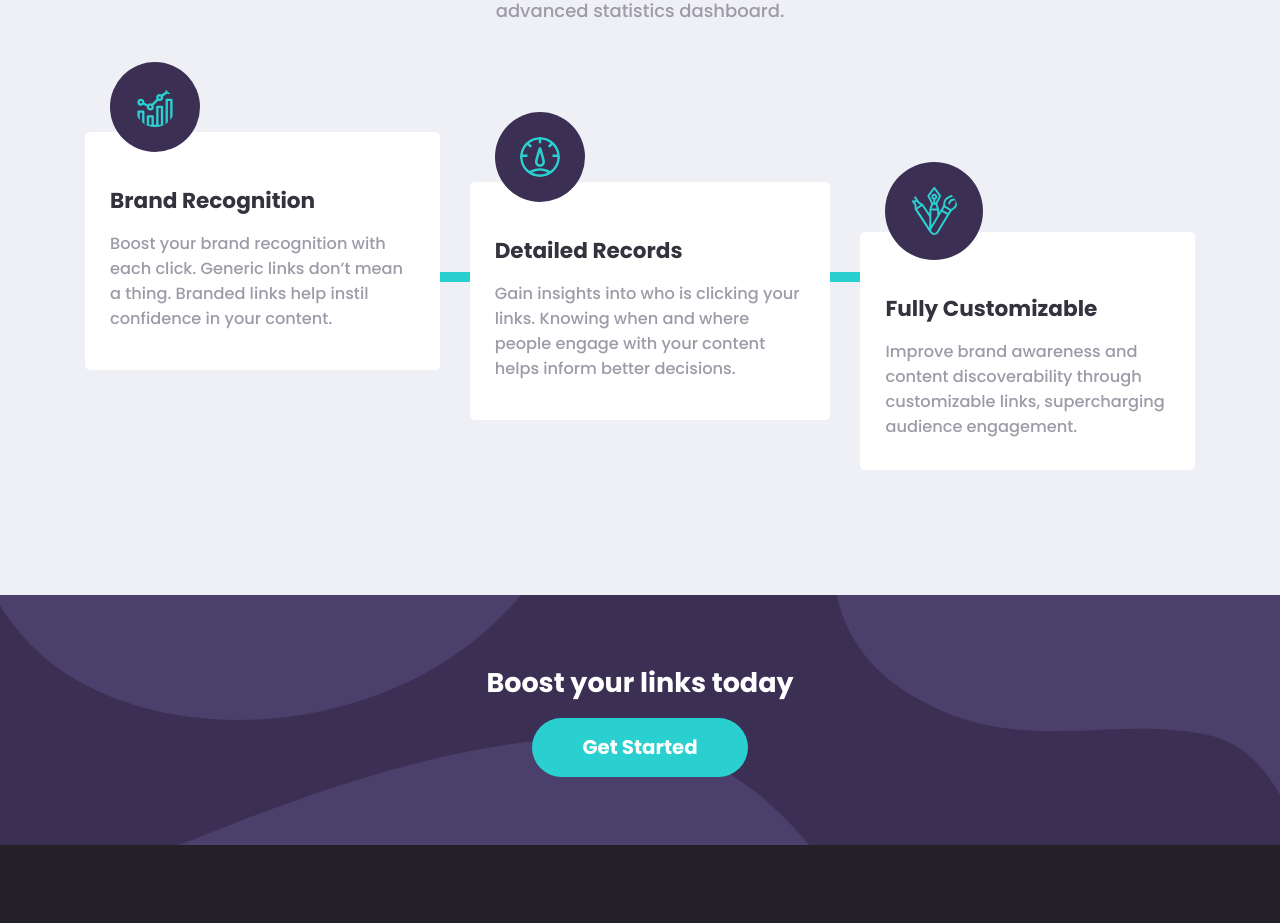
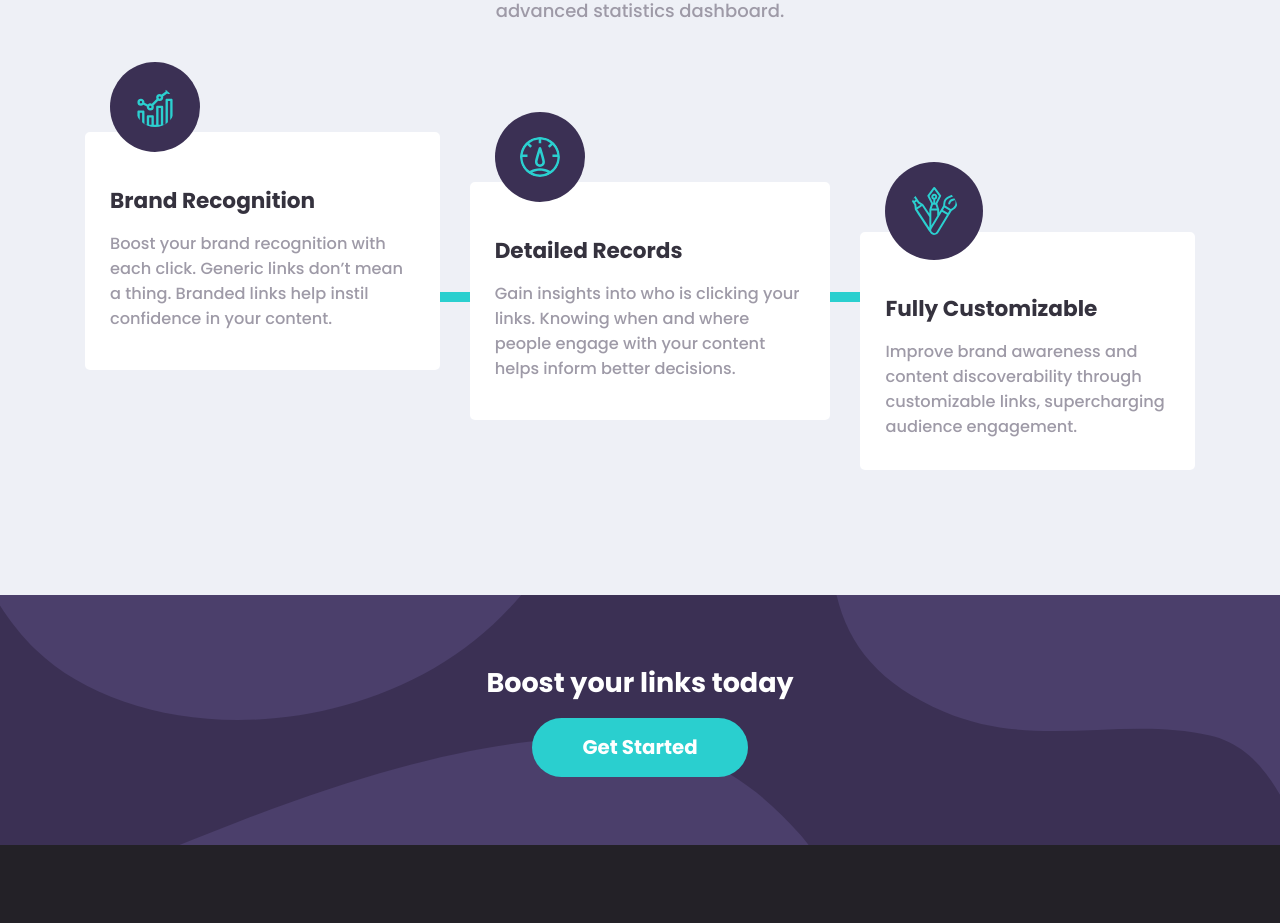
Before and after one commit to dannyfongdev/app-shorten-url, a Svelte app: page / in a window 1280 px wide. Shown: the part 940-1863 px from the top of the page. Built offline with nearby package versions, Linux system fonts and the light colour scheme.

Commit message:
Fixes to cosmetic lines of Statistics section

```diff
--- a/public/global.css
+++ b/public/global.css
@@ -474,11 +474,9 @@ section .box img {
 
 .boxes::after {
   content: '';
-  position: relative;
-  top: -800px;
-  left: 48.7%;
+  position: absolute;
+  right: 47.5vw;
   border: 0;
-  margin: 0;
   border-left: 10px solid var(--primary-color-1);
   height: 600px;
   z-index: 1;
@@ -515,8 +513,7 @@ section .box img {
     display: block;
     border: 0;
     position: relative;
-    /* margin-left: 100px; */
-    top: 150px;
+    top: 170px;
     color: var(--statistics-bg-color);
     border-bottom: 10px solid var(--primary-color-1);
     width: 775px;
```
